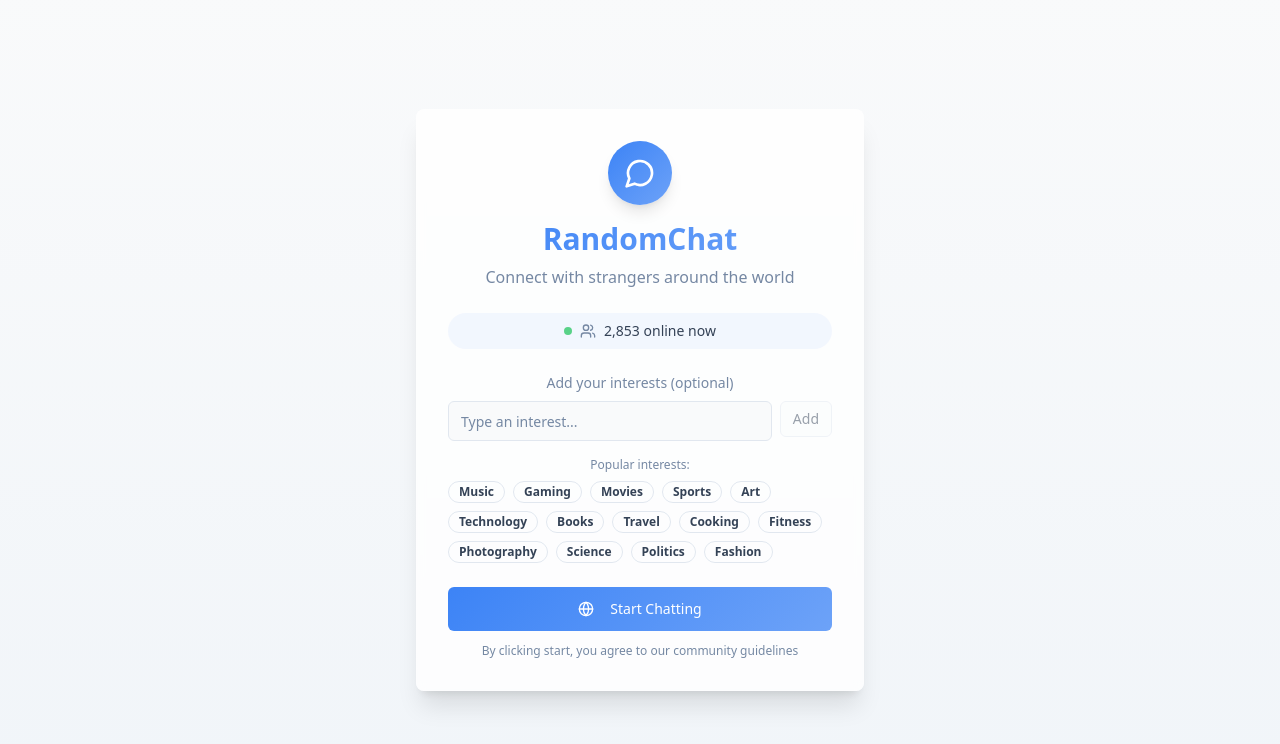
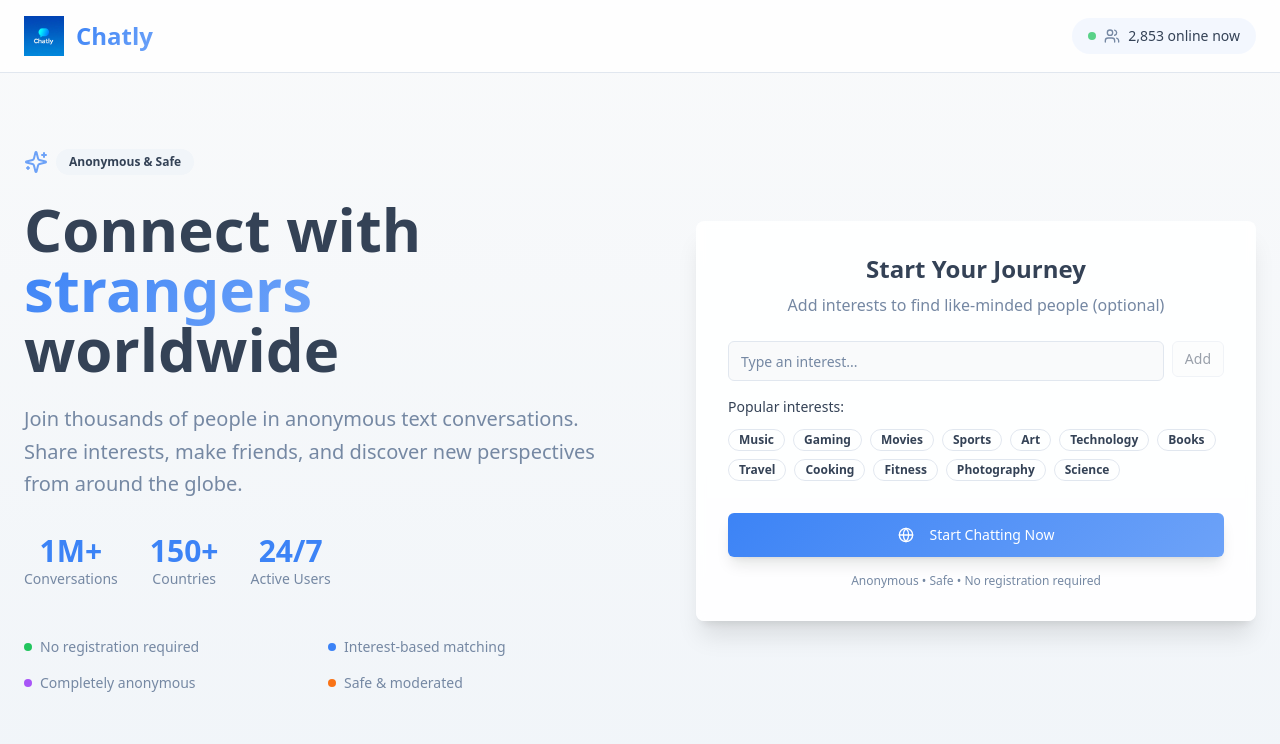
Before and after one commit to bgakhil/thechatlyrelease, a React (Vite) app: page / in a window 1280 px wide. Shown: the top 744 px of the page. Built offline with nearby package versions, Linux system fonts and the light colour scheme.

Commit message:
Implement Chatly logo and fullscreen view
- Added a logo for the Chatly website.
- Modified the layout to display in fullscreen browser view.

```diff
--- a/index.html
+++ b/index.html
@@ -3,8 +3,8 @@
   <head>
     <meta charset="UTF-8" />
     <meta name="viewport" content="width=device-width, initial-scale=1.0" />
-    <title>RandomChat - Connect with Strangers Worldwide</title>
-    <meta name="description" content="Connect and chat with random people from around the world. Text-based anonymous chat with interest matching." />
+    <title>Chatly - Connect with Strangers Worldwide</title>
+    <meta name="description" content="Connect and chat with random people from around the world on Chatly. Text-based anonymous chat with interest matching." />
     <meta name="author" content="Lovable" />
 
     <meta property="og:title" content="98b568e0-ee1a-443d-ab59-792ad66fab9c" />
--- a/src/components/ChatInterface.tsx
+++ b/src/components/ChatInterface.tsx
@@ -5,6 +5,7 @@ import { Card } from '@/components/ui/card';
 import { Badge } from '@/components/ui/badge';
 import { Separator } from '@/components/ui/separator';
 import { Send, UserX, RotateCcw, Users } from 'lucide-react';
+import chatlyLogo from '@/assets/chatly-logo.png';
 
 interface Message {
   id: string;
@@ -133,11 +134,19 @@ const ChatInterface = ({ interests, onDisconnect, onNewChat, onlineCount }: Chat
   };
 
   return (
-    <div className="min-h-screen flex flex-col bg-gradient-background">
+    <div className="min-h-screen bg-gradient-background">
       {/* Header */}
-      <Card className="m-4 p-4 bg-card/80 backdrop-blur-sm border-0 shadow-lg">
+      <div className="border-b bg-card/80 backdrop-blur-sm">
+        <div className="max-w-7xl mx-auto px-6 py-4">
           <div className="flex items-center justify-between">
             <div className="flex items-center space-x-4">
+              <div className="flex items-center space-x-3">
+                <img src={chatlyLogo} alt="Chatly" className="w-8 h-8" />
+                <h1 className="text-xl font-bold bg-gradient-primary bg-clip-text text-transparent">
+                  Chatly
+                </h1>
+              </div>
+
               <div className="flex items-center space-x-2">
                 <div className={`w-3 h-3 rounded-full ${isConnected ? 'bg-green-500' : 'bg-yellow-500'} animate-pulse`}></div>
                 <span className="font-medium">
@@ -164,7 +173,7 @@ const ChatInterface = ({ interests, onDisconnect, onNewChat, onlineCount }: Chat
               )}
             </div>
 
-          <div className="flex items-center space-x-2">
+            <div className="flex items-center space-x-4">
               <div className="flex items-center space-x-1 text-sm text-muted-foreground">
                 <Users className="w-4 h-4" />
                 <span>{onlineCount.toLocaleString()}</span>
@@ -188,10 +197,12 @@ const ChatInterface = ({ interests, onDisconnect, onNewChat, onlineCount }: Chat
               </Button>
             </div>
           </div>
-      </Card>
+        </div>
+      </div>
 
       {/* Messages */}
-      <Card className="flex-1 m-4 mt-0 bg-card/80 backdrop-blur-sm border-0 shadow-lg flex flex-col">
+      <div className="flex-1 max-w-4xl mx-auto w-full px-6 py-6">
+        <Card className="h-[calc(100vh-160px)] bg-card/80 backdrop-blur-sm border-0 shadow-lg flex flex-col">
           <div className="flex-1 p-4 overflow-y-auto space-y-4">
             {messages.map((message) => (
               <div key={message.id} className="space-y-2">
@@ -265,6 +276,7 @@ const ChatInterface = ({ interests, onDisconnect, onNewChat, onlineCount }: Chat
           </div>
         </Card>
       </div>
+    </div>
   );
 };
 
--- a/src/components/ChatLanding.tsx
+++ b/src/components/ChatLanding.tsx
@@ -3,7 +3,8 @@ import { Button } from '@/components/ui/button';
 import { Input } from '@/components/ui/input';
 import { Badge } from '@/components/ui/badge';
 import { Card } from '@/components/ui/card';
-import { Users, MessageCircle, Globe, X } from 'lucide-react';
+import { Users, MessageCircle, Globe, X, Sparkles } from 'lucide-react';
+import chatlyLogo from '@/assets/chatly-logo.png';
 
 interface ChatLandingProps {
   onStartChat: (interests: string[]) => void;
@@ -16,7 +17,8 @@ const ChatLanding = ({ onStartChat, onlineCount }: ChatLandingProps) => {
 
   const popularInterests = [
     'Music', 'Gaming', 'Movies', 'Sports', 'Art', 'Technology', 'Books', 'Travel',
-    'Cooking', 'Fitness', 'Photography', 'Science', 'Politics', 'Fashion'
+    'Cooking', 'Fitness', 'Photography', 'Science', 'Politics', 'Fashion', 'Anime',
+    'Programming', 'Nature', 'History', 'Philosophy', 'Language Learning'
   ];
 
   const addInterest = (interest: string) => {
@@ -43,29 +45,20 @@ const ChatLanding = ({ onStartChat, onlineCount }: ChatLandingProps) => {
   };
 
   return (
-    <div className="min-h-screen flex items-center justify-center p-4">
-      <Card className="w-full max-w-md p-8 shadow-xl bg-card/80 backdrop-blur-sm border-0">
-        <div className="text-center space-y-6">
+    <div className="min-h-screen bg-gradient-background">
       {/* Header */}
-          <div className="space-y-4">
-            <div className="flex justify-center">
-              <div className="bg-gradient-primary p-4 rounded-full shadow-lg">
-                <MessageCircle className="w-8 h-8 text-primary-foreground" />
-              </div>
-            </div>
-            <div>
-              <h1 className="text-3xl font-bold bg-gradient-primary bg-clip-text text-transparent">
-                RandomChat
+      <div className="border-b bg-card/80 backdrop-blur-sm">
+        <div className="max-w-7xl mx-auto px-6 py-4">
+          <div className="flex items-center justify-between">
+            <div className="flex items-center space-x-3">
+              <img src={chatlyLogo} alt="Chatly" className="w-10 h-10" />
+              <h1 className="text-2xl font-bold bg-gradient-primary bg-clip-text text-transparent">
+                Chatly
               </h1>
-              <p className="text-muted-foreground mt-2">
-                Connect with strangers around the world
-              </p>
-            </div>
             </div>
 
-          {/* Online Counter */}
-          <div className="flex items-center justify-center space-x-2 bg-accent/50 rounded-full px-4 py-2">
-            <div className="flex items-center space-x-2">
+            <div className="flex items-center space-x-4">
+              <div className="flex items-center space-x-2 bg-accent/50 rounded-full px-4 py-2">
                 <div className="w-2 h-2 bg-green-500 rounded-full animate-pulse"></div>
                 <Users className="w-4 h-4 text-muted-foreground" />
                 <span className="text-sm font-medium">
@@ -73,13 +66,88 @@ const ChatLanding = ({ onStartChat, onlineCount }: ChatLandingProps) => {
                 </span>
               </div>
             </div>
+          </div>
+        </div>
+      </div>
 
-          {/* Interests Section */}
+      {/* Main Content */}
+      <div className="max-w-7xl mx-auto px-6 py-12">
+        <div className="grid lg:grid-cols-2 gap-12 items-center min-h-[calc(100vh-200px)]">
+          {/* Left Column - Hero */}
+          <div className="space-y-8">
+            <div className="space-y-6">
+              <div className="flex items-center space-x-2">
+                <Sparkles className="w-6 h-6 text-primary animate-pulse" />
+                <Badge variant="secondary" className="px-3 py-1">
+                  Anonymous & Safe
+                </Badge>
+              </div>
+
+              <h2 className="text-5xl lg:text-6xl font-bold leading-tight">
+                Connect with{' '}
+                <span className="bg-gradient-primary bg-clip-text text-transparent">
+                  strangers
+                </span>{' '}
+                worldwide
+              </h2>
+
+              <p className="text-xl text-muted-foreground leading-relaxed">
+                Join thousands of people in anonymous text conversations.
+                Share interests, make friends, and discover new perspectives
+                from around the globe.
+              </p>
+            </div>
+
+            {/* Stats */}
+            <div className="flex items-center space-x-8">
+              <div className="text-center">
+                <div className="text-3xl font-bold text-primary">1M+</div>
+                <div className="text-sm text-muted-foreground">Conversations</div>
+              </div>
+              <div className="text-center">
+                <div className="text-3xl font-bold text-primary">150+</div>
+                <div className="text-sm text-muted-foreground">Countries</div>
+              </div>
+              <div className="text-center">
+                <div className="text-3xl font-bold text-primary">24/7</div>
+                <div className="text-sm text-muted-foreground">Active Users</div>
+              </div>
+            </div>
+
+            {/* Features */}
+            <div className="grid grid-cols-2 gap-4 pt-4">
+              <div className="flex items-center space-x-2">
+                <div className="w-2 h-2 bg-green-500 rounded-full"></div>
+                <span className="text-sm text-muted-foreground">No registration required</span>
+              </div>
+              <div className="flex items-center space-x-2">
+                <div className="w-2 h-2 bg-blue-500 rounded-full"></div>
+                <span className="text-sm text-muted-foreground">Interest-based matching</span>
+              </div>
+              <div className="flex items-center space-x-2">
+                <div className="w-2 h-2 bg-purple-500 rounded-full"></div>
+                <span className="text-sm text-muted-foreground">Completely anonymous</span>
+              </div>
+              <div className="flex items-center space-x-2">
+                <div className="w-2 h-2 bg-orange-500 rounded-full"></div>
+                <span className="text-sm text-muted-foreground">Safe & moderated</span>
+              </div>
+            </div>
+          </div>
+
+          {/* Right Column - Chat Setup */}
+          <div className="lg:pl-8">
+            <Card className="p-8 shadow-xl bg-card/90 backdrop-blur-sm border-0">
+              <div className="space-y-6">
+                <div className="text-center">
+                  <h3 className="text-2xl font-bold mb-2">Start Your Journey</h3>
+                  <p className="text-muted-foreground">
+                    Add interests to find like-minded people (optional)
+                  </p>
+                </div>
+
+                {/* Interest Input */}
                 <div className="space-y-4">
-            <div>
-              <h3 className="text-sm font-medium text-muted-foreground mb-2">
-                Add your interests (optional)
-              </h3>
                   <div className="flex space-x-2">
                     <Input
                       placeholder="Type an interest..."
@@ -97,12 +165,11 @@ const ChatLanding = ({ onStartChat, onlineCount }: ChatLandingProps) => {
                       Add
                     </Button>
                   </div>
-            </div>
 
                   {/* Selected Interests */}
                   {interests.length > 0 && (
-              <div className="space-y-2">
-                <p className="text-xs text-muted-foreground">Your interests:</p>
+                    <div className="space-y-3">
+                      <p className="text-sm font-medium">Your interests:</p>
                       <div className="flex flex-wrap gap-2">
                         {interests.map((interest) => (
                           <Badge
@@ -120,14 +187,14 @@ const ChatLanding = ({ onStartChat, onlineCount }: ChatLandingProps) => {
                   )}
 
                   {/* Popular Interests */}
-            <div className="space-y-2">
-              <p className="text-xs text-muted-foreground">Popular interests:</p>
+                  <div className="space-y-3">
+                    <p className="text-sm font-medium">Popular interests:</p>
                     <div className="flex flex-wrap gap-2">
-                {popularInterests.map((interest) => (
+                      {popularInterests.slice(0, 12).map((interest) => (
                         <Badge
                           key={interest}
                           variant="outline"
-                    className="cursor-pointer hover:bg-accent transition-colors"
+                          className="cursor-pointer hover:bg-accent transition-colors text-xs"
                           onClick={() => addInterest(interest)}
                         >
                           {interest}
@@ -138,23 +205,26 @@ const ChatLanding = ({ onStartChat, onlineCount }: ChatLandingProps) => {
                 </div>
 
                 {/* Start Chat Button */}
-          <div className="space-y-3">
+                <div className="space-y-4 pt-2">
                   <Button
                     onClick={() => onStartChat(interests)}
                     size="lg"
-              className="w-full bg-gradient-primary hover:scale-105 transition-transform"
+                    className="w-full bg-gradient-primary hover:scale-[1.02] transition-all duration-200 shadow-lg"
                   >
                     <Globe className="w-5 h-5 mr-2" />
-              Start Chatting
+                    Start Chatting Now
                   </Button>
 
-            <p className="text-xs text-muted-foreground">
-              By clicking start, you agree to our community guidelines
+                  <p className="text-xs text-muted-foreground text-center">
+                    Anonymous • Safe • No registration required
                   </p>
                 </div>
               </div>
             </Card>
           </div>
+        </div>
+      </div>
+    </div>
   );
 };
 
--- a/src/components/ConnectingScreen.tsx
+++ b/src/components/ConnectingScreen.tsx
@@ -50,8 +50,43 @@ const ConnectingScreen = ({ interests, onBack, onConnected, onlineCount }: Conne
   }, [onConnected]);
 
   return (
-    <div className="min-h-screen flex items-center justify-center p-4">
-      <Card className="w-full max-w-md p-8 shadow-xl bg-card/80 backdrop-blur-sm border-0">
+    <div className="min-h-screen bg-gradient-background">
+      {/* Header */}
+      <div className="border-b bg-card/80 backdrop-blur-sm">
+        <div className="max-w-7xl mx-auto px-6 py-4">
+          <div className="flex items-center justify-between">
+            <div className="flex items-center space-x-3">
+              <div className="bg-gradient-primary p-2 rounded-full shadow-lg">
+                <Loader2 className="w-6 h-6 text-primary-foreground animate-spin" />
+              </div>
+              <h1 className="text-xl font-bold bg-gradient-primary bg-clip-text text-transparent">
+                Chatly
+              </h1>
+            </div>
+
+            <div className="flex items-center space-x-4">
+              <div className="flex items-center space-x-2 bg-accent/50 rounded-full px-4 py-2">
+                <div className="w-2 h-2 bg-green-500 rounded-full animate-pulse"></div>
+                <Users className="w-4 h-4 text-muted-foreground" />
+                <span className="text-sm font-medium">
+                  {onlineCount.toLocaleString()} online
+                </span>
+              </div>
+              <Button
+                onClick={onBack}
+                variant="outline"
+                size="sm"
+              >
+                <ArrowLeft className="w-4 h-4 mr-1" />
+                Back
+              </Button>
+            </div>
+          </div>
+        </div>
+      </div>
+
+      {/* Main Content */}
+      <div className="flex items-center justify-center min-h-[calc(100vh-80px)] p-6">
         <div className="text-center space-y-6">
           {/* Loading Animation */}
           <div className="flex justify-center">
@@ -127,7 +162,7 @@ const ConnectingScreen = ({ interests, onBack, onConnected, onlineCount }: Conne
             </ul>
           </div>
         </div>
-      </Card>
+      </div>
     </div>
   );
 };
```
Also changed, not shown: src/assets/chatly-logo.png (added). Lines whose indentation alone changed are shown as unchanged.
